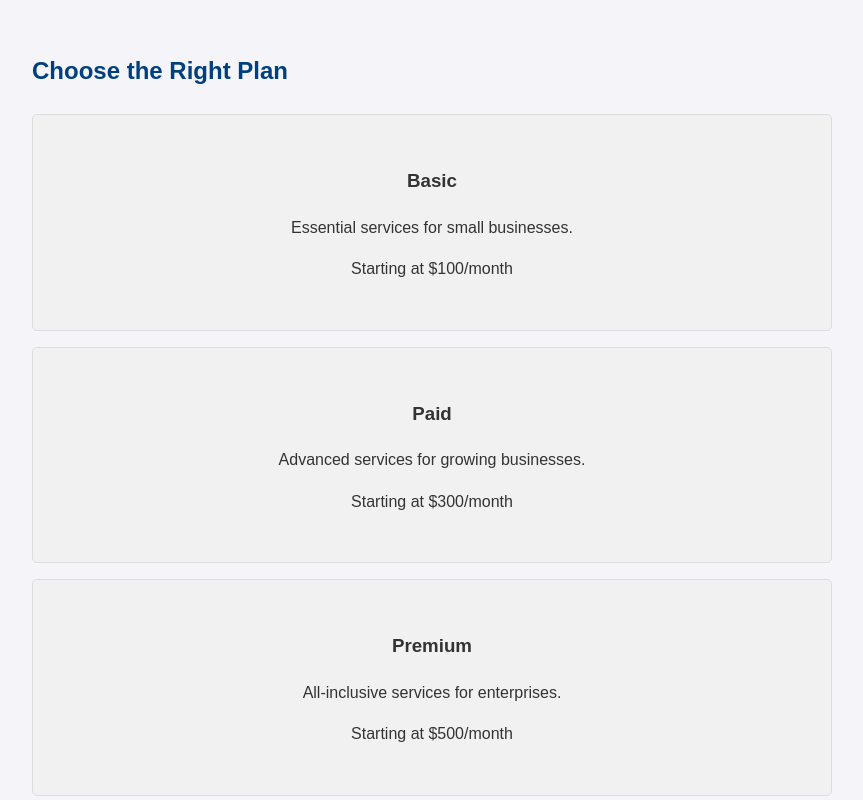
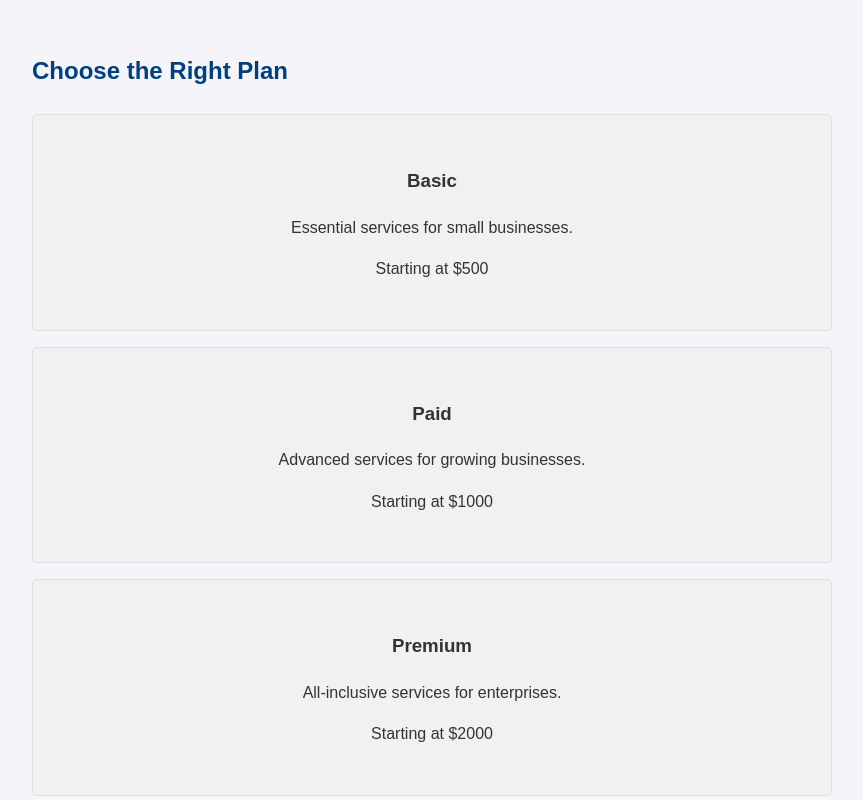
Before and after one commit to sushilhbwfii/googlewebsite, a plain HTML site: page pricingcart.html in a window 1280 px wide. Shown: the top 800 px of the page, without its empty margins (208-1071 px from the left). Drawn offline with Linux system fonts and the light colour scheme.

Commit message:
Update pricingcart.html

```diff
--- a/pricingcart.html
+++ b/pricingcart.html
@@ -50,17 +50,17 @@
         <div class="pricing-plan">
           <h3>Basic</h3>
           <p>Essential services for small businesses.</p>
-          <p>Starting at $100/month</p>
+          <p>Starting at $500 </p>
         </div>
         <div class="pricing-plan">
           <h3>Paid</h3>
           <p>Advanced services for growing businesses.</p>
-          <p>Starting at $300/month</p>
+          <p>Starting at $1000</p>
         </div>
         <div class="pricing-plan">
           <h3>Premium</h3>
           <p>All-inclusive services for enterprises.</p>
-          <p>Starting at $500/month</p>
+          <p>Starting at $2000</p>
         </div>
       </section>
       <div class="contact-buttons">
```
